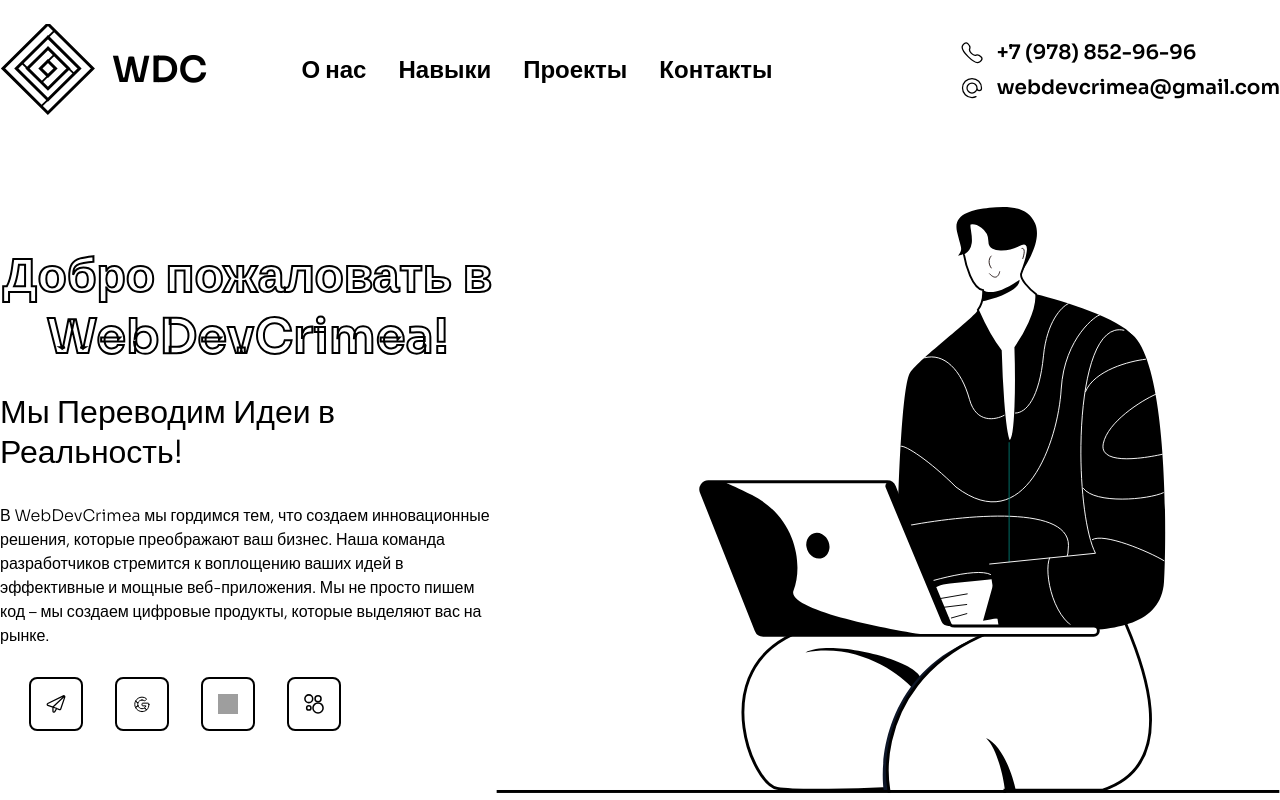
After one commit to FoxLive12/WebDevCrimea, a Django app: template app/templates/home.html in a window 1280 px wide. The commit adds this page. Run offline with Django 3.2, Linux system fonts and the light colour scheme; the template is opened without the code that fills it, so the values that code supplies are empty; grey boxes are pictures that could not be loaded.

Commit message:
New version layout

```diff
--- /dev/null
+++ b/app/static/css/home.css
@@ -0,0 +1,134 @@
+@import url('https://fonts.googleapis.com/css2?family=Sora:wght@300;600&display=swap');
+
+* {
+    margin: 0;
+    padding: 0;
+    font-family: 'SORA', sans-serif;
+    color: black;
+    text-decoration: none;
+    font-style: normal;
+}
+
+a {
+    text-decoration: none;
+}
+
+header {
+    width: 1280px;
+    margin: auto;
+    box-sizing: border-box;
+}
+
+.navigation {
+    display: flex;
+    align-items: center;
+    justify-content: center;
+    width: 100%;
+    margin-top: 24px;
+}
+
+.nav-logo {
+    display: flex;
+    align-items: center;
+    font-size: 36px;
+    font-weight: 700;
+    line-height: 24px;
+}
+
+.nav-logo-img {
+    margin-right: 17px;
+}
+
+.nav-menu {
+    display: flex;
+    list-style-type: none;
+    margin: auto;
+    font-size: 24px;
+    font-weight: 600;
+}
+
+.nav-menu li:not(:last-child) {
+    margin-right: 32px;
+}
+
+.nav-contacts {
+    display: flex;
+    flex-direction: column;
+    justify-content: center;
+    margin-left: auto;
+    font-size: 20px;
+    font-weight: 600;
+    line-height: 24px;
+}
+
+.nav-contacts-item {
+    display: flex;
+    align-items: center;
+}
+
+.nav-contacts-item:not(:last-child) {
+    margin-bottom: 11px;
+}
+
+.nav-contacts-item img{
+    margin-right: 14px;
+}
+
+.offer {
+    display: flex;
+    align-items: center;
+    justify-content: center;
+    margin-top: 90px;
+}
+
+.offer-text {
+    width: 600px;
+    text-align: center;
+}
+
+.offer-title {
+    font-size: 48px;
+    font-weight: 700;
+    -webkit-text-stroke: 2px #000;
+    stroke: 2px #000;
+}
+
+.offer-title span{
+    color: #fff;
+}
+
+.offer-subtitle {
+    font-size: 32px;
+    font-weight: 400;
+    margin-top: 25px;
+    text-align: left;
+}
+
+.offer-description {
+    text-align: left;
+    font-size: 16px;
+    line-height: 24px;
+    color: #71717A;
+    margin-top: 32px;
+}
+
+.offer-button-link {
+    display: flex;
+    margin: 29px;
+}
+
+.offer-button-link div {
+    border: 2px solid #000;
+    border-radius: 15%;
+}
+
+.offer-button-link div:not(:last-child) {
+    margin-right: 32px;
+}
+
+.offer-button-link img {
+    display: block;
+    width: 20px;
+    height: 20px;
+    padding: 15px;
+}
--- /dev/null
+++ b/app/templates/home.html
@@ -0,0 +1,59 @@
+<!DOCTYPE html>
+<html lang="ru">
+<head>
+    <meta charset="UTF-8">
+    <meta name="viewport" content="width=device-width, initial-scale=1.0">
+    <title>Домашняя страница</title>
+    <link rel="stylesheet" href="../static/css/home.css">
+</head>
+<body>
+    <header id="header" class="header">
+        <div class="navigation">
+            <div class="nav-logo" id="nav-logo">
+                <img src="../static/images/logo.svg" class="nav-logo-img" id="nav-logo-img">
+                <p class="nav-logo-text" id="nav-logo-text">
+                    WDC
+                </p>
+            </div>
+            <ul class="nav-menu">
+                <li><a href="#">О нас</a></li>
+                <li><a href="#">Навыки</a></li>
+                <li><a href="#">Проекты</a></li>
+                <li><a href="#">Контакты</a></li>
+            </ul>
+            <div class="nav-contacts" id="nav-contacts">
+                <div class="nav-contacts-item" id="nav-contacts-item">
+                    <img src="../static/images/phone.svg">
+                    <a href="#">+7 (978) 852-96-96</a>
+                </div>
+                <div class="nav-contacts-item" id="nav-contacts-item">
+                    <img src="../static/images/mail.svg">
+                    <a href="#">webdevcrimea@gmail.com</a>
+                </div>
+            </div>
+        </div>
+        <div class="offer">
+            <div class="offer-text">
+                <div class="offer-title">
+                    <span>Добро пожаловать в <br> WebDevCrimea! <br></span>
+                </div>
+                <div class="offer-subtitle">
+                    <span>Мы Переводим Идеи в Реальность! <br></span>
+                </div>
+                <div class="offer-description">
+                    <span>В WebDevCrimea мы гордимся тем, что создаем инновационные решения, которые преображают ваш бизнес. Наша команда разработчиков стремится к воплощению ваших идей в эффективные и мощные веб-приложения. Мы не просто пишем код – мы создаем цифровые продукты, которые выделяют вас на рынке.</span>
+                </div>
+                <div class="offer-button-link">
+                    <div><a href="#" class="button-link-item"><img src="../static/images/telegram.svg"></a></div>
+                    <div><a href="#" class="button-link-item"><img src="../static/images/google.svg"></a></div>
+                    <div><a href="#" class="button-link-item"><img src="../static/images/instagram.svg"></a></div>
+                    <div><a href="#" class="button-link-item"><img src="../static/images/avito.svg"></a></div>
+                </div>
+            </div>
+            <div class="offer-image">
+                <img src="../static/images/hero-img.svg">
+            </div>
+        </div>
+    </header>
+</body>
+</html>
--- a/app/views.py
+++ b/app/views.py
@@ -2,3 +2,6 @@ from django.shortcuts import render
 
 def index(request):
     return render(request, "base.html")
+
+def home(request):
+    return render(request, "home.html")
--- a/landing_page/urls.py
+++ b/landing_page/urls.py
@@ -20,5 +20,6 @@ from app import views
 
 urlpatterns = [
     path("admin/", admin.site.urls),
-    path("", views.index)
+    path("", views.index),
+    path("home/", views.home)
 ]
```
Also changed, not shown: app/static/css/style.css (+7 -31 lines), app/templates/base.html (+0 -10 lines), app/static/images/hero-img.svg.
